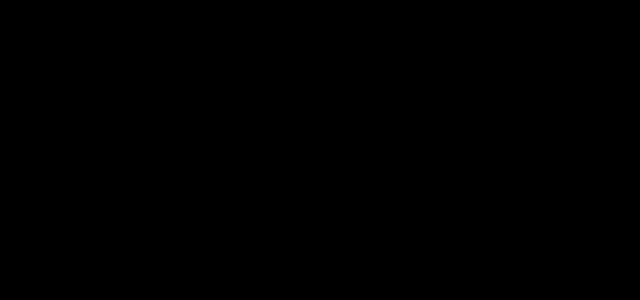
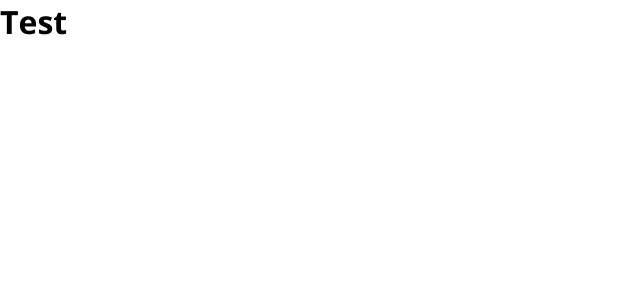
Before and after one commit to PiotrO9/React-Crypto-Compare, a React (Vite) app: page / in a window 1280 px wide. Shown: the top 300 px of the page, without its empty margins (0-640 px from the left). Built offline with nearby package versions, Linux system fonts and the light colour scheme.

Commit message:
Link and add font to scss files

```diff
--- a/src/App.scss
+++ b/src/App.scss
@@ -1,5 +1,9 @@
 @import './variables.scss';
 
 .App {
-  background-color: black;
+  background-color: white;
+
+  h1 {
+    font-family: 'Open Sans', sans-serif;
+  }
 }
--- a/src/App.tsx
+++ b/src/App.tsx
@@ -5,7 +5,7 @@
 
   return (
     <div className="App">
-
+      <h1>Test</h1>
     </div>
   )
 }
--- a/src/variables.scss
+++ b/src/variables.scss
@@ -0,0 +1 @@
+@import url('https://fonts.googleapis.com/css2?family=Open+Sans:wght@400;700&display=swap');
```
